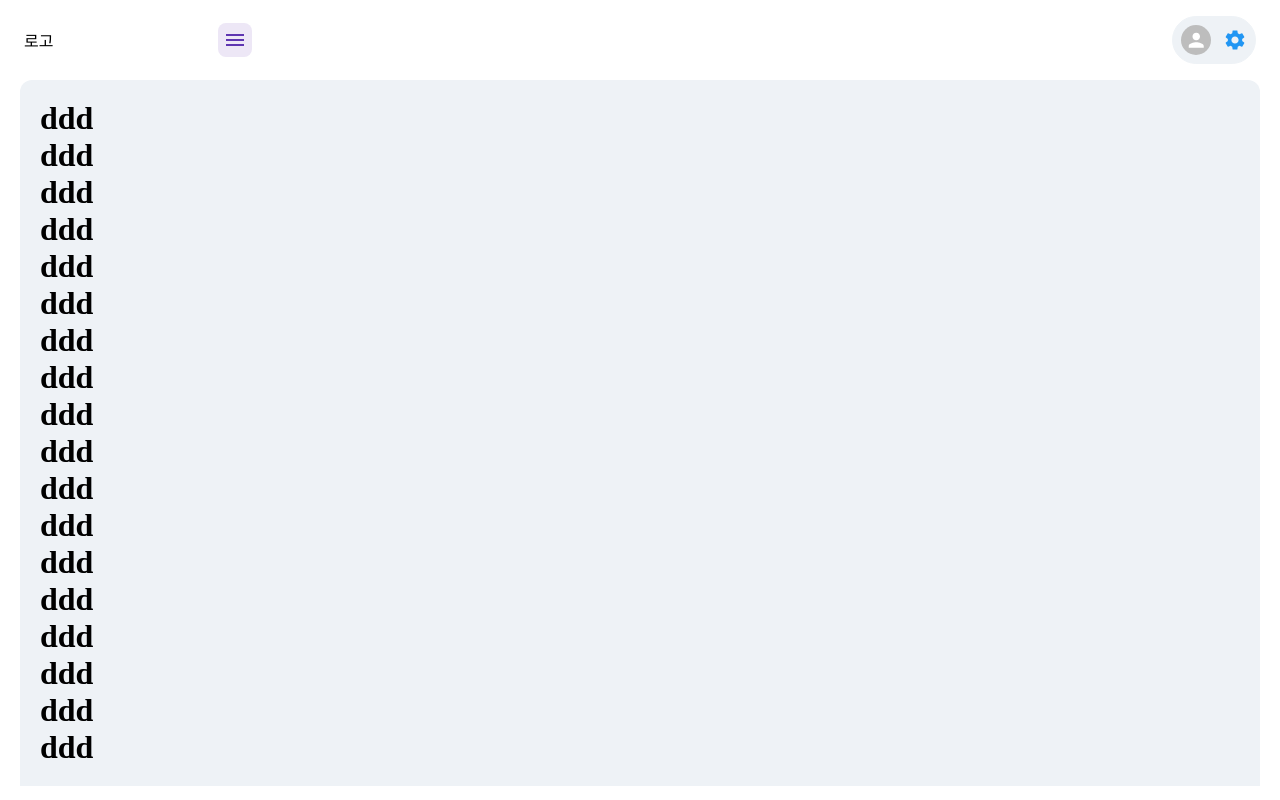
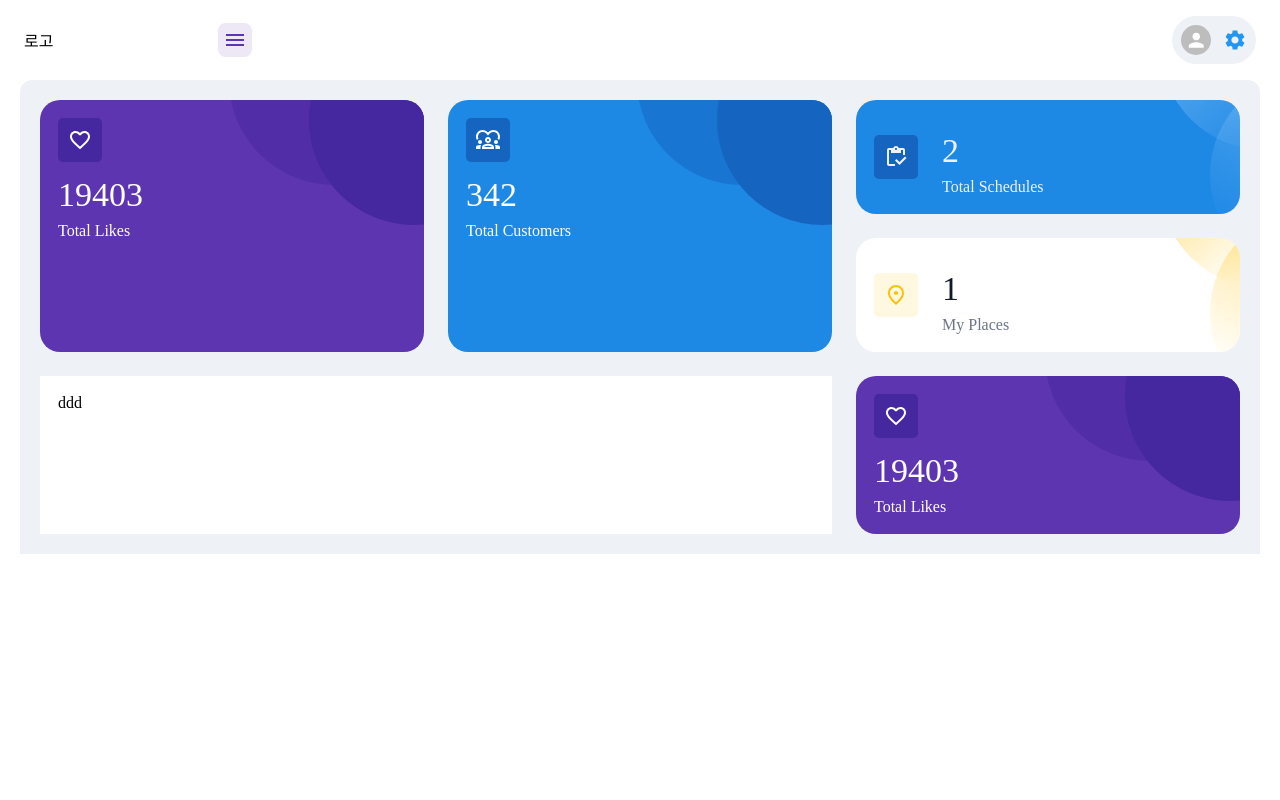
Before and after one commit to sybaeee/seoul-book, a Next.js app: page /dashboard in a window 1280 px wide. Built offline with nearby package versions, Linux system fonts and the light colour scheme; a web font is replaced by a local one.

Commit message:
dashboard added

```diff
--- /dev/null
+++ b/src/components/dashboard/overview.js
@@ -0,0 +1,54 @@
+import styled from "@emotion/styled";
+import { Grid } from "@mui/material";
+import TotalLikeOverviewItem from "./totalLikeOverviewItem";
+import TotalCustomerOverviewItem from "./totalCustomerOverviewItem";
+import TotalProductOverviewItem from "./totalProductOverviewItem";
+import TotalPlaceOverviewItem from "./totalPlaceOverviewItem";
+
+const Overview = ()=>{
+  return(
+    <>
+    <Grid container spacing={3} flexWrap={'wrap'}>
+      <Grid item xs={12}>
+      <Grid container spacing={3} >
+        <Grid item md={4} sm={6} xs={12}>
+          <TotalLikeOverviewItem/>
+        </Grid>
+        <Grid item md={4} sm={6} xs={12}>
+          <TotalCustomerOverviewItem/>
+        </Grid>
+        <Grid item md={4} sm={12} xs={12}>
+          <Grid container spacing={3} flexWrap='wrap'>
+            <Grid item md={12}sm={6} xs={12}>
+              <TotalProductOverviewItem/>
+            </Grid>
+            <Grid item md={12}sm={6} xs={12}>
+              <TotalPlaceOverviewItem/>
+            </Grid>
+          </Grid>
+        </Grid>
+      </Grid>
+      </Grid>
+      <Grid item xs={12}>
+        <Grid container spacing={3} flexWrap={'wrap'}>
+          <Grid item sm={8} xs={12}>
+            <OverviewCard >ddd</OverviewCard>
+          </Grid>
+          <Grid item sm={4} xs={12}>
+            <TotalLikeOverviewItem/>
+          </Grid>
+        </Grid>
+      </Grid>
+    </Grid>
+    </>
+  );
+}
+
+const OverviewCard = styled.div`
+  background-color: white;
+  height : 100%;
+  padding: 18px;
+`;
+
+
+export default Overview;
--- /dev/null
+++ b/src/components/dashboard/totalCustomerOverviewItem.js
@@ -0,0 +1,74 @@
+import styled from "@emotion/styled";
+import { Stack } from "@mui/material";
+import Diversity1OutlinedIcon from '@mui/icons-material/Diversity1Outlined';
+
+const TotalCustomerOverviewItem = ()=>{
+  return(
+    <div style={{height: '100%',position:'relative',borderRadius:'20px' ,overflow:'hidden'}}>
+
+      <Wrap>
+        <Stack flexDirection={"column"}>
+          <IconBox>
+            <Diversity1OutlinedIcon/>
+          </IconBox>
+          <CardData>342</CardData>
+          <CardTitle>Total Customers</CardTitle>
+        </Stack>
+      </Wrap>
+    </div>
+  );
+}
+
+const Wrap = styled.div`
+  overflow: 'hidden';
+  background-color: rgb(30, 136, 229);
+  color: rgb(255, 255, 255);
+  height : 100%;
+  padding: 18px;
+
+  &::after{
+    content: "";
+    position: absolute;
+    width: 210px;
+    height: 210px;
+    background: rgb(21, 101, 192);
+    border-radius: 50%;
+    z-index: 1;
+    top: -85px;
+    right: -95px;
+  }
+
+  &::before{
+
+    content: "";
+    position: absolute;
+    z-index: 1;
+    width: 210px;
+    height: 210px;
+    background: rgb(21, 101, 192);
+    border-radius: 50%;
+    top: -125px;
+    right: -15px;
+    opacity: 0.5;
+  }
+
+`;
+const IconBox = styled.div`
+  width: 44px;
+  height: 44px;
+  display: flex;
+  justify-content: center;
+  align-items: center;
+  border-radius: 5px;
+    background: rgb(21, 101, 192);
+`;
+
+const CardData = styled.p`
+margin: 14px 0 8px 0;
+  font-size: 34px;
+`;
+const CardTitle = styled.p`
+  font-size: 16px
+`;
+
+export default TotalCustomerOverviewItem;
--- /dev/null
+++ b/src/components/dashboard/totalLikeOverviewItem.js
@@ -0,0 +1,72 @@
+import styled from "@emotion/styled";
+import { Stack } from "@mui/material";
+import FavoriteBorderOutlinedIcon from '@mui/icons-material/FavoriteBorderOutlined';
+const TotalLikeOverviewItem = ()=>{
+  return(
+    <div style={{height:'100%', position:'relative',borderRadius:'20px' ,overflow:'hidden'}}>
+
+      <Wrap>
+        <Stack flexDirection={"column"}>
+          <IconBox>
+            <FavoriteBorderOutlinedIcon/>
+          </IconBox>
+          <CardData>19403</CardData>
+          <CardTitle>Total Likes</CardTitle>
+        </Stack>
+      </Wrap>
+    </div>
+  );
+}
+
+const Wrap = styled.div`
+overflow: 'hidden';
+  background-color: rgb(94, 53, 177);
+  color: rgb(255, 255, 255);
+  height : 100%;
+  padding: 18px;
+
+  &::after{
+    content: "";
+    position: absolute;
+    width: 210px;
+    height: 210px;
+    background: rgb(69, 39, 160);
+    border-radius: 50%;
+    top: -85px;
+    right: -95px;
+  }
+
+  &::before{
+
+    content: "";
+    position: absolute;
+    width: 210px;
+    height: 210px;
+    background: rgb(69, 39, 160);
+    border-radius: 50%;
+    top: -125px;
+    right: -15px;
+    opacity: 0.5;
+  }
+
+`;
+const IconBox = styled.div`
+  width: 44px;
+  height: 44px;
+  display: flex;
+  justify-content: center;
+  align-items: center;
+  background-color: #e9e9e9;
+  border-radius: 5px;
+  background: rgb(69, 39, 160);
+`;
+
+const CardData = styled.p`
+margin: 14px 0 8px 0;
+  font-size: 34px;
+`;
+const CardTitle = styled.p`
+  font-size: 16px
+`;
+
+export default TotalLikeOverviewItem;
--- /dev/null
+++ b/src/components/dashboard/totalPlaceOverviewItem.js
@@ -0,0 +1,76 @@
+import styled from "@emotion/styled";
+import { Stack } from "@mui/material";
+import PlaceOutlinedIcon from '@mui/icons-material/PlaceOutlined';
+
+const TotalPlaceOverviewItem = ()=>{
+  return(
+    <div style={{position:'relative',borderRadius:'20px' ,overflow:'hidden'}}>
+
+      <Wrap>
+        <Stack alignItems={'center'} gap={3} flexDirection={"row"}>
+          <IconBox>
+            <PlaceOutlinedIcon/>
+          </IconBox>
+          <Stack flexDirection={"column"}>
+            <CardData>1</CardData>
+            <CardTitle>My Places</CardTitle>
+          </Stack>
+        </Stack>
+      </Wrap>
+    </div>
+  );
+}
+
+const Wrap = styled.div`
+  background-color: white;
+  color: rgb(238, 242, 246);
+  height : 100%;
+  padding: 18px;
+
+  &::after{
+    content: "";
+    position: absolute;
+    width: 210px;
+    height: 210px;
+    background: linear-gradient(210.04deg, rgb(255, 193, 7) -50.94%, rgba(144, 202, 249, 0) 83.49%);
+    border-radius: 50%;
+    top: -30px;
+    right: -180px;
+  }
+
+  &::before{
+    content: "";
+    position: absolute;
+    width: 210px;
+    height: 210px;
+    background: linear-gradient(140.9deg, rgb(255, 193, 7) -14.02%, rgba(144, 202, 249, 0) 70.5%);
+    border-radius: 50%;
+    top: -160px;
+    right: -130px;
+  }
+
+`;
+const IconBox = styled.div`
+  width: 44px;
+  height: 44px;
+  display: flex;
+  justify-content: center;
+  align-items: center;
+  border-radius: 5px;
+  background: rgb(255, 248, 225);
+  color: rgb(255, 193, 7);
+`;
+
+const CardData = styled.p`
+margin: 14px 0 8px 0;
+  font-size: 34px;
+
+  color: rgb(18, 25, 38);
+`;
+const CardTitle = styled.p`
+  font-size: 16px;
+
+  color: rgb(105, 117, 134);
+`;
+
+export default TotalPlaceOverviewItem;
--- /dev/null
+++ b/src/components/dashboard/totalProductOverviewItem.js
@@ -0,0 +1,71 @@
+import styled from "@emotion/styled";
+import { Stack } from "@mui/material";
+import InventoryOutlinedIcon from '@mui/icons-material/InventoryOutlined';
+const TotalProductOverviewItem = ()=>{
+  return(
+    <div style={{position:'relative',borderRadius:'20px' ,overflow:'hidden'}}>
+
+      <Wrap>
+        <Stack alignItems={'center'} gap={3} flexDirection={"row"}>
+          <IconBox>
+            <InventoryOutlinedIcon/>
+          </IconBox>
+          <Stack flexDirection={"column"}>
+            <CardData>2</CardData>
+            <CardTitle>Total Schedules</CardTitle>
+          </Stack>
+        </Stack>
+      </Wrap>
+    </div>
+  );
+}
+
+const Wrap = styled.div`
+  background-color: rgb(30, 136, 229);
+  color: rgb(238, 242, 246);
+  height : 100%;
+  padding: 18px;
+
+  &::after{
+    content: "";
+    position: absolute;
+    width: 210px;
+    height: 210px;
+    background: linear-gradient(140.9deg, rgb(144, 202, 249) -14.02%, rgba(144, 202, 249, 0) 77.58%);
+    border-radius: 50%;
+    top: -160px;
+    right: -130px;
+  }
+
+  &::before{
+
+    content: "";
+    position: absolute;
+    width: 210px;
+    height: 210px;
+    background: linear-gradient(210.04deg, rgb(144, 202, 249) -50.94%, rgba(144, 202, 249, 0) 83.49%);
+    border-radius: 50%;
+    top: -30px;
+    right: -180px;
+  }
+
+`;
+const IconBox = styled.div`
+  width: 44px;
+  height: 44px;
+  display: flex;
+  justify-content: center;
+  align-items: center;
+  border-radius: 5px;
+    background: rgb(21, 101, 192);
+`;
+
+const CardData = styled.p`
+margin: 14px 0 8px 0;
+  font-size: 34px;
+`;
+const CardTitle = styled.p`
+  font-size: 16px
+`;
+
+export default TotalProductOverviewItem;
--- a/src/pages/dashboard/index.js
+++ b/src/pages/dashboard/index.js
@@ -1,30 +1,13 @@
 import DashLayout from "@/components/dashboard/layout";
+import Overview from "@/components/dashboard/overview";
 import SideNav from "@/components/dashboard/sideNav";
 import TopNav from "@/components/dashboard/topNav";
 
 const DashBoardPage =()=>{
   return(
     <DashLayout>
-      <h1>ddd</h1>
-      <h1>ddd</h1>
-      <h1>ddd</h1>
-      <h1>ddd</h1>
-      <h1>ddd</h1>
-      <h1>ddd</h1>
-      <h1>ddd</h1>
-      <h1>ddd</h1>
-      <h1>ddd</h1>
-      <h1>ddd</h1>
-      <h1>ddd</h1>
-      <h1>ddd</h1>
-      <h1>ddd</h1>
-      <h1>ddd</h1>
-      <h1>ddd</h1>
-      <h1>ddd</h1>
-      <h1>ddd</h1>
-      <h1>ddd</h1>
+      <Overview/>
     </DashLayout>
-
   );
 }
 
```
